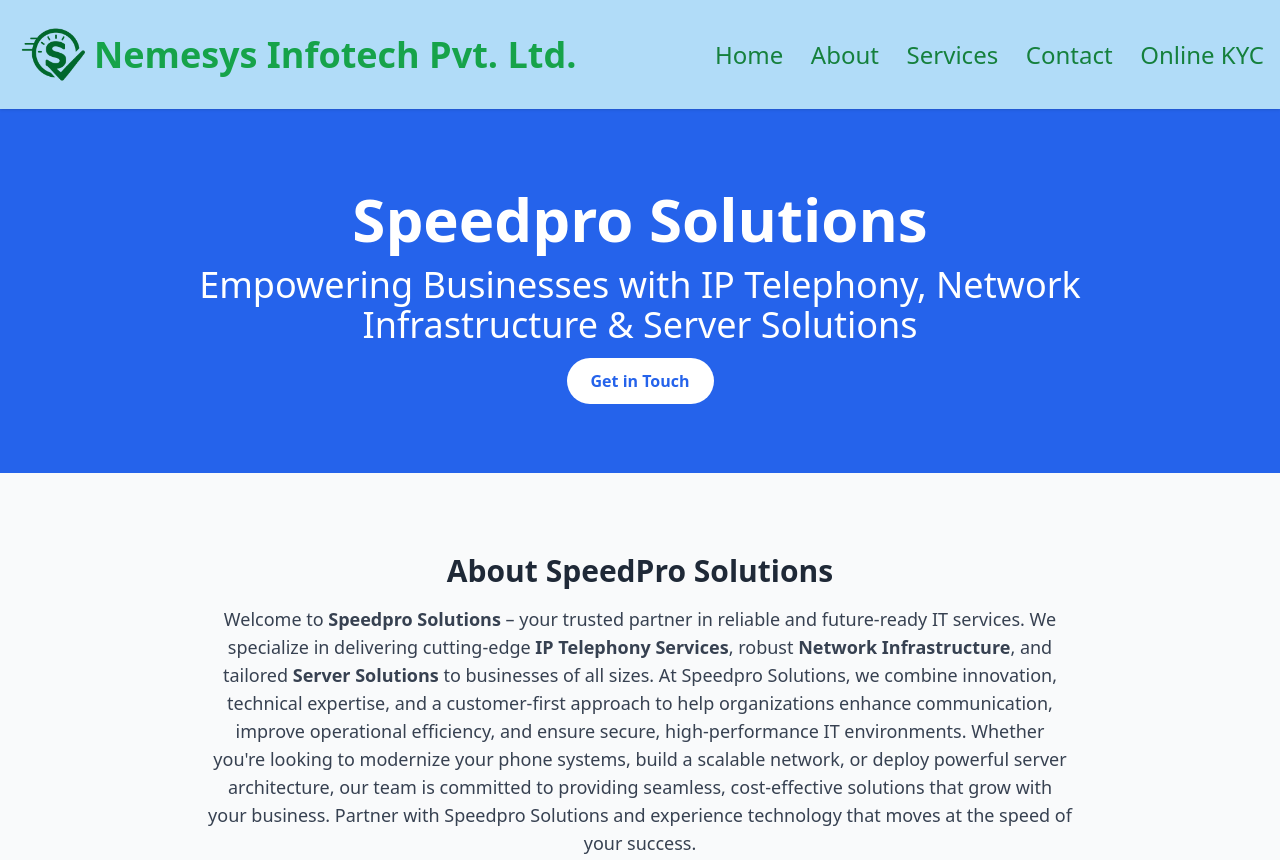
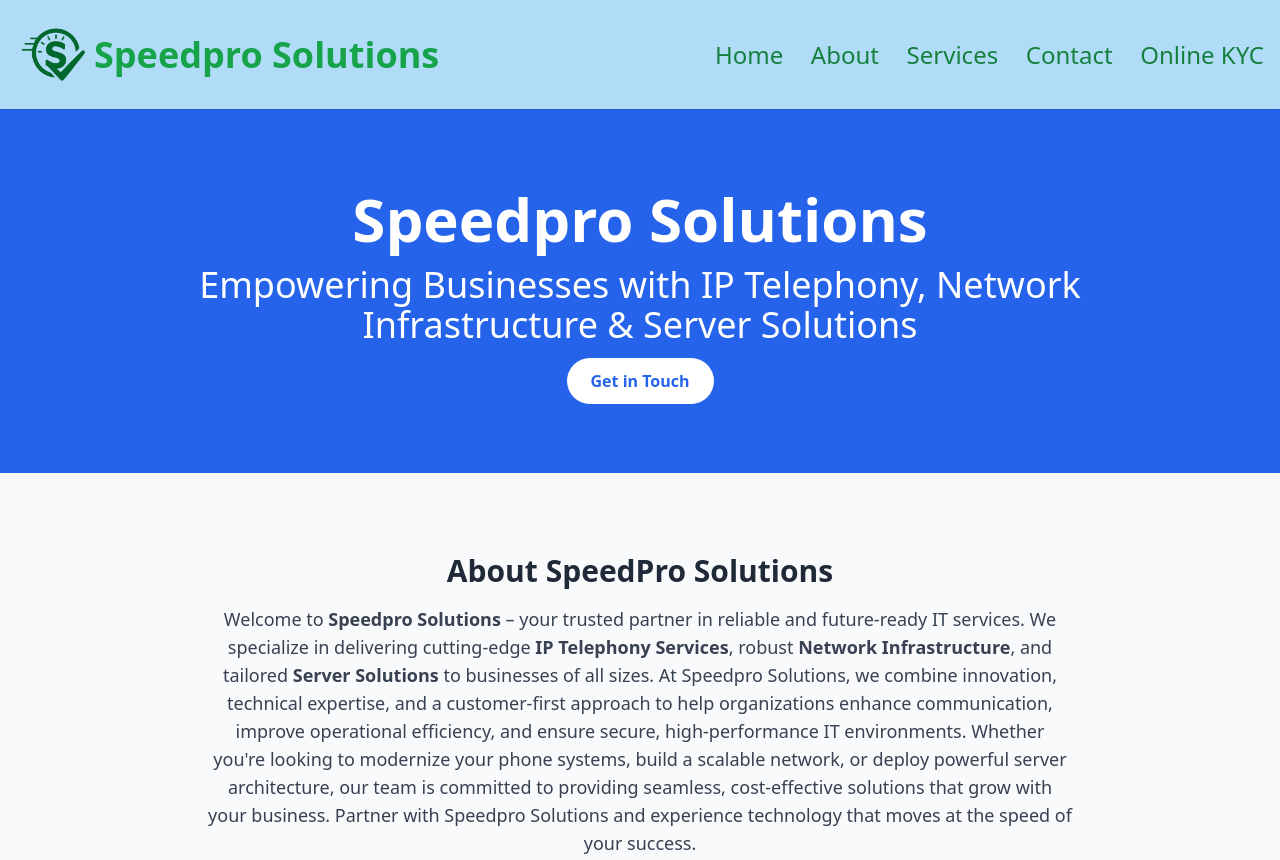
Before and after one commit to santanu603/sppedpro, a website: page index.html in a window 1280 px wide. Shown: the top 860 px of the page. Drawn offline with nearby package versions, Linux system fonts and the light colour scheme; a script that the page names is missing.

Commit message:
Update index.html

```diff
--- a/index.html
+++ b/index.html
@@ -16,7 +16,7 @@
         <a href="index.html"><table>
           <tr>
             <th><img src="images/ggg.png" alt="Italian Trulli" height="75" width="75"></th>
-            <th>Nemesys Infotech Pvt. Ltd.</th>
+            <th>Speedpro Solutions</th>
           </tr>
         </table></div></a>
       <nav class="space-x-6 text-sm font-medium">
```
